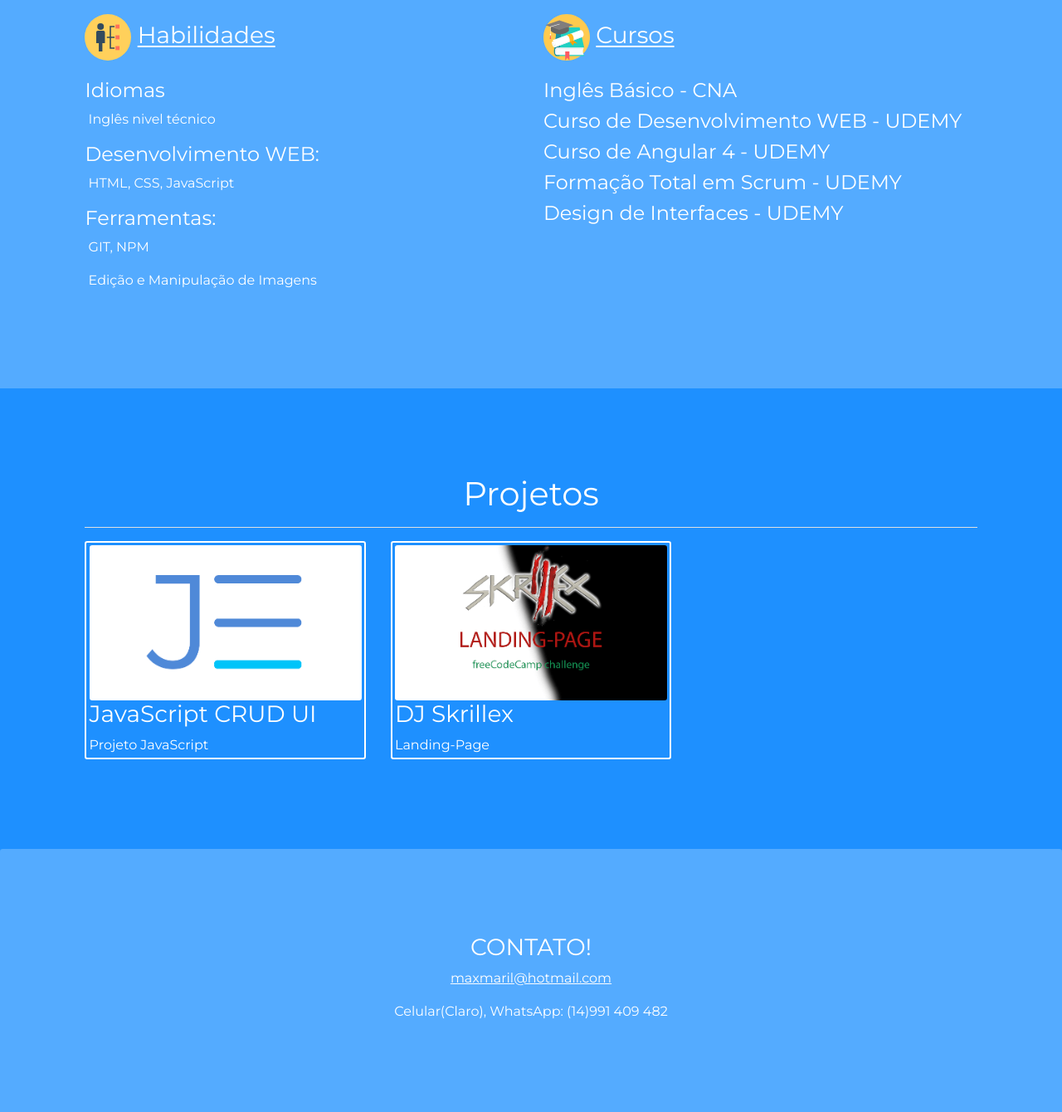
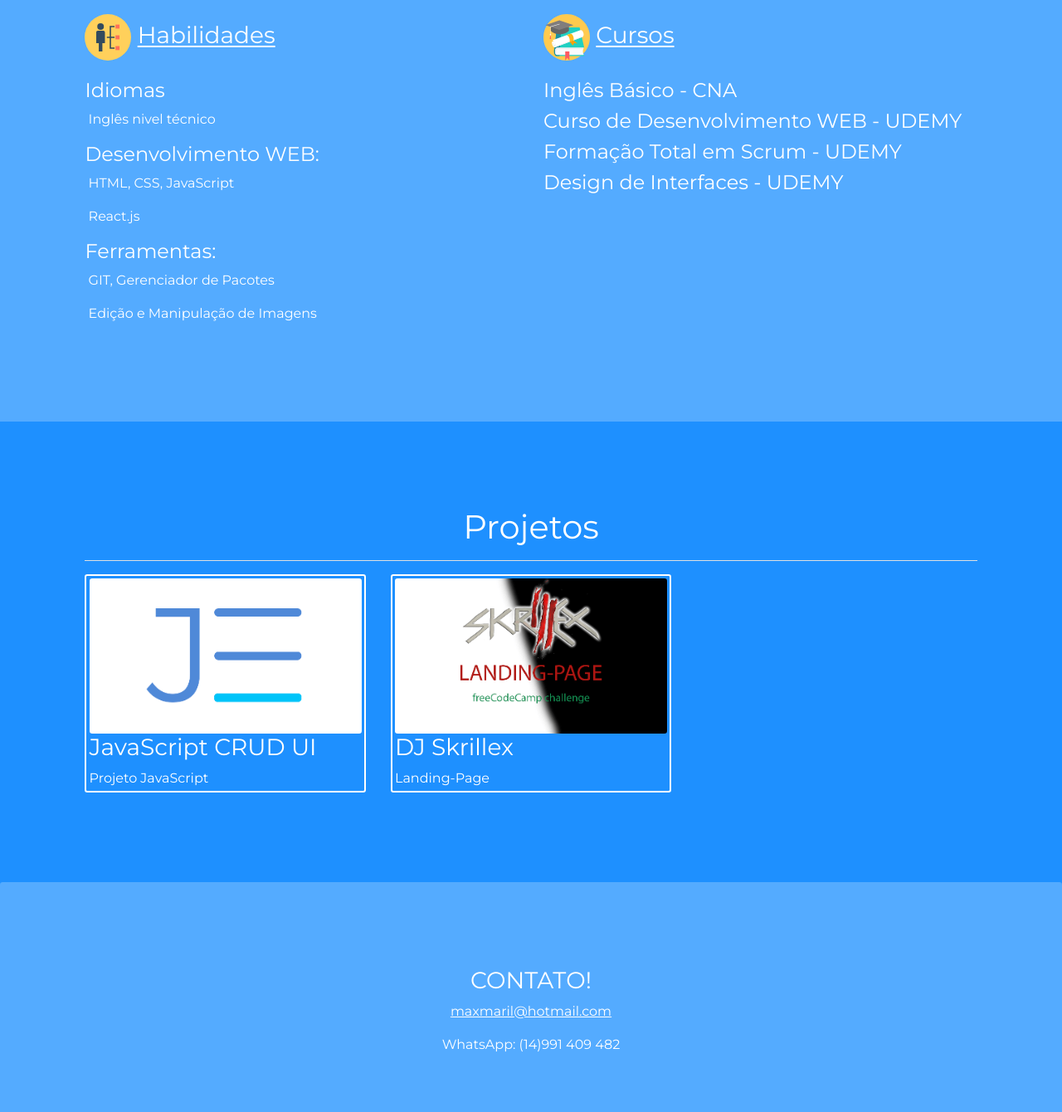
Before and after one commit to Marilzon/maril-dev, a plain HTML site: page index.html in a window 1280 px wide. Shown: the part 980-2320 px from the top of the page at 83% size. Drawn offline with nearby package versions, Linux system fonts and the light colour scheme.

Commit message:
Atualização 2020 V1

```diff
--- a/index.html
+++ b/index.html
@@ -123,8 +123,9 @@
                 <p>&nbsp;Inglês nivel técnico</p>
                 <h4>Desenvolvimento WEB:</h4>
                 <p>&nbsp;HTML, CSS, JavaScript</p>
+                <p>&nbsp;React.js</p>
                 <h4>Ferramentas:</h4>
-                <p>&nbsp;GIT, NPM</p>
+                <p>&nbsp;GIT, Gerenciador de Pacotes</p>
                 <p>&nbsp;Edição e Manipulação de Imagens</p>
             </div>
             <div class="col-md-6 col-sm-12">
@@ -142,13 +143,6 @@
                 <li>
                     <h4>Curso de Desenvolvimento WEB -
                         <a href="https://www.udemy.com/curso-completo-do-desenvolvedor-web/learn/v4/" target="_blank">
-                            <span class="schools">UDEMY</span>
-                        </a>
-                    </h4>
-                </li>
-                <li>
-                    <h4>Curso de Angular 4 -
-                        <a href="https://www.udemy.com/angular-pt/learn/v4" target="_blank">
                             <span class="schools">UDEMY</span>
                         </a>
                     </h4>
@@ -204,7 +198,7 @@
             <p>
                 <a id="email" value="maxmaril@hotmail.com" href="mailto:maxmaril@hotmail.com?Subject=Hello%20again"><u>maxmaril@hotmail.com</u></a>
             </p>
-            <p>Celular(Claro), WhatsApp: (14)991 409 482</p>
+            <p>WhatsApp: (14)991 409 482</p>
         </div>
     </section>
 
```
Also changed, not shown: 1 other file.
